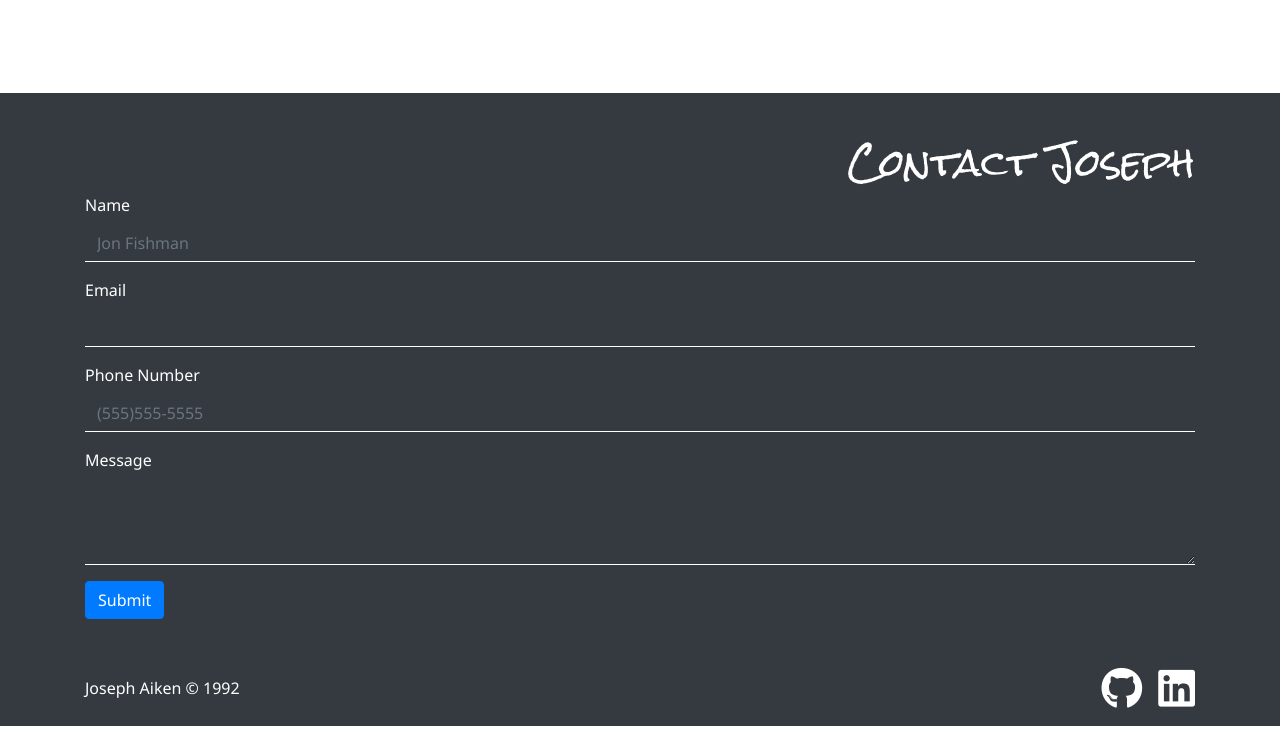
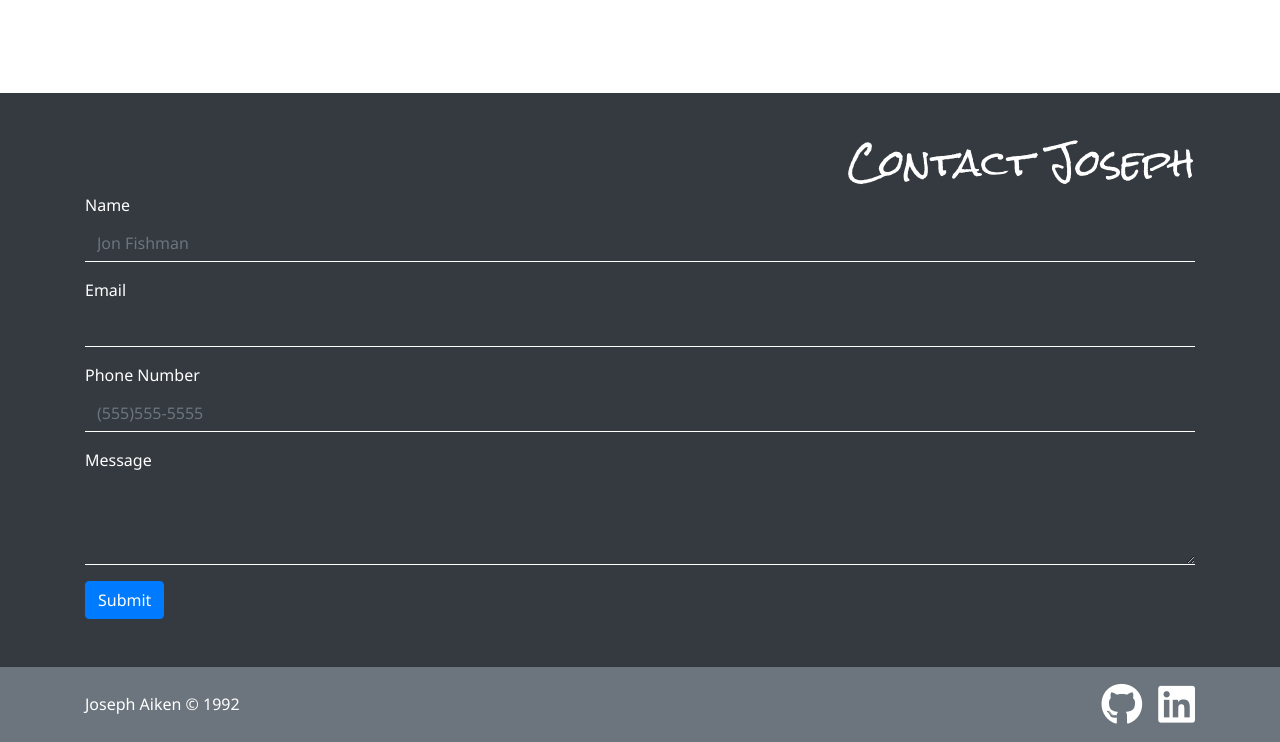
Before and after one commit to JoeAiken/ProfessionalPorfolio, a website: page public/index.html in a window 1280 px wide. Shown: the part 2650-3392 px from the top of the page. Drawn offline with nearby package versions, Linux system fonts and the light colour scheme.

Commit message:
changes to the footer

```diff
--- a/public/css/style.css
+++ b/public/css/style.css
@@ -61,6 +61,10 @@ h2 {
     color: white;
 }
 
+.fab:hover {
+    color: #343a40;
+}
+
 .social a {
     display: inline-block;
 }
@@ -69,3 +73,9 @@ h2 {
         font-size: 26px;
     }
 }
+
+@media only screen and (max-width: 1000px){
+    .parallax{
+        background-size: cover;
+    }
+}
--- a/public/index.html
+++ b/public/index.html
@@ -180,14 +180,14 @@
             </div>
     </main>
 
-    <footer class="bg-dark">
+    <footer class="bg-secondary">
         <div class="container">
             <div class="row align-items-center">
-                <div class="col-md-6">
-                    <p>Joseph Aiken &copy; 1992</p>
+                <div class="col-6">
+                    <p class="mt-3">Joseph Aiken &copy; 1992</p>
                 </div>
-                <div class="col-md-6 text-right social">
-                    <a href="https://github.joeaiken.com"><i class="fab fa-github pr-3"></i></p>
+                <div class="col-6 d-flex justify-content-end align-items-center my-3">
+                    <a href="https://github.joeaiken.com"><i class="fab fa-github pr-3"></i>
                         <a href="https://www.linkedin.com/in/joseph-aiken/"><i class="fab fa-linkedin"></i></a>
                 </div>
             </div>
```
